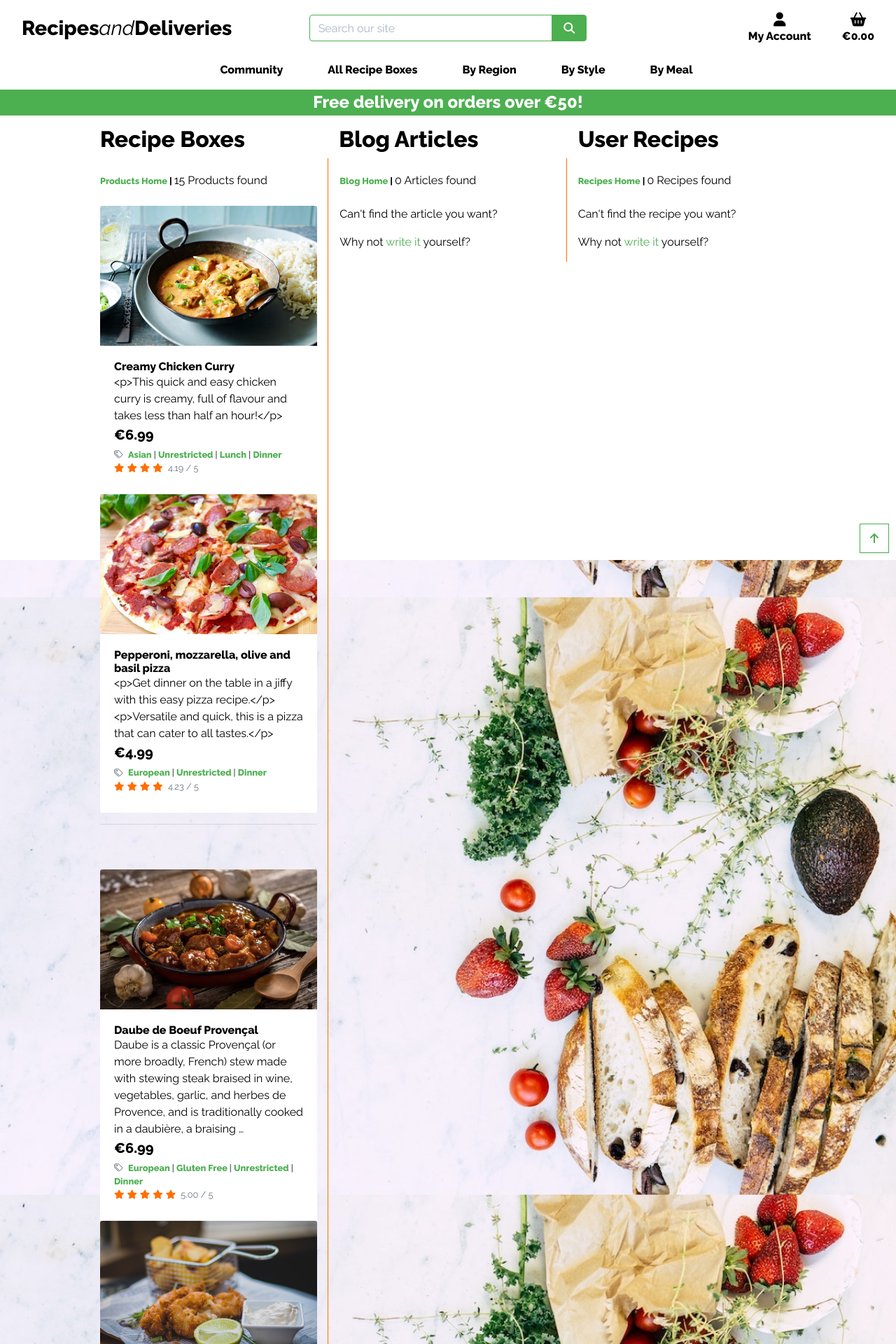
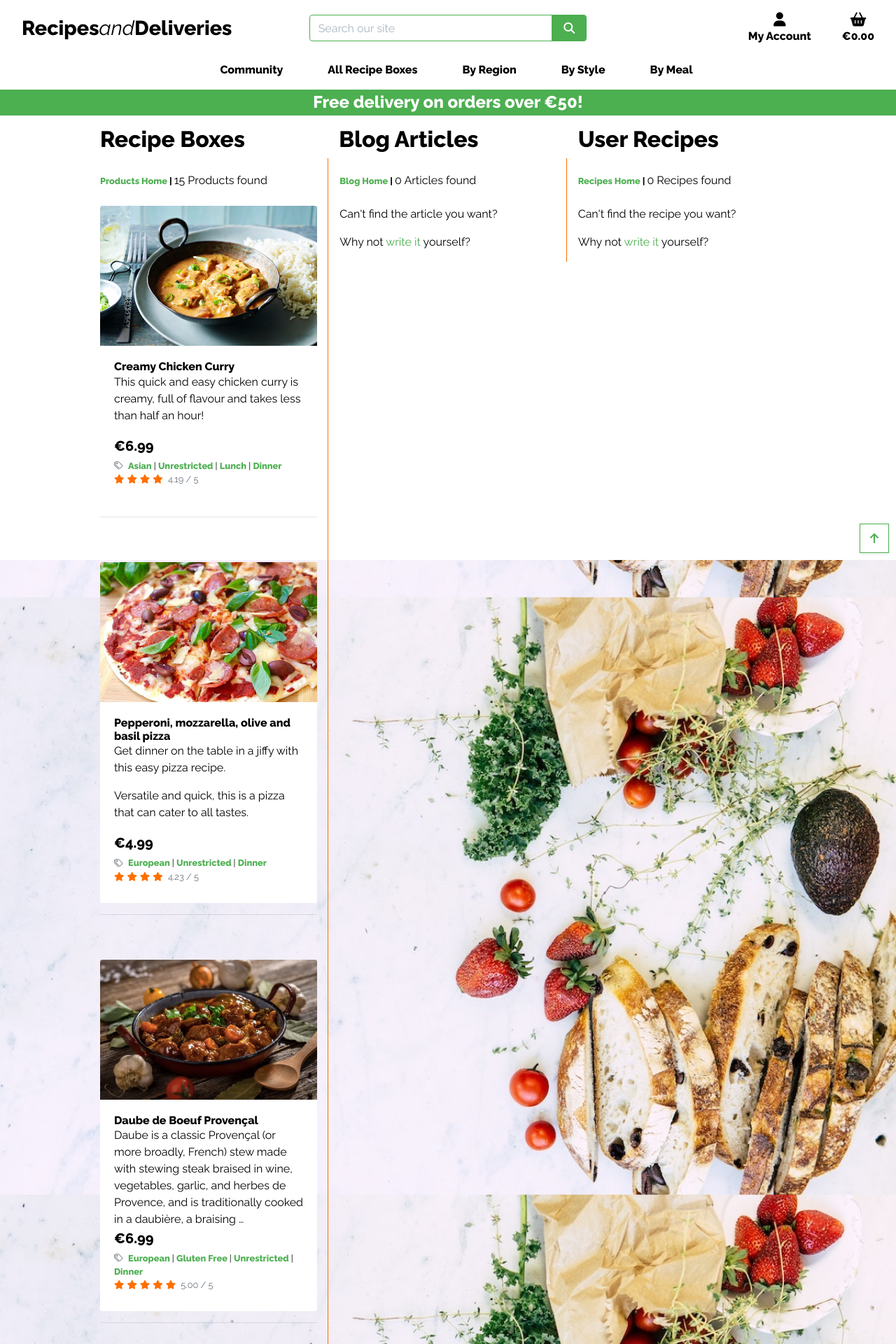
Before and after one commit to Justin-Sawyer/recipes-and-deliveries, a Django app: page /search-result/ in a window 1280 px wide. Shown: the top 1920 px of the page at 70% size. Run offline with Django 3.2, Linux system fonts and the light colour scheme; data comes from the database, SQL or seed files in the repository; data that the repository does not hold is empty; parts of the project's set-up code (start-up, migrations or seed data) failed here and were passed over; some libraries are stand-ins or nearby versions.

Commit message:
add safe to search and tweak styling

```diff
--- a/blog/static/blog/css/blog.css
+++ b/blog/static/blog/css/blog.css
@@ -5,3 +5,7 @@
 #post-form input::placeholder {
     color: #aab7c4;
 }
+
+.card-body {
+    flex: none !important;
+}
--- a/blog/templates/blog/blog-articles.html
+++ b/blog/templates/blog/blog-articles.html
@@ -1,6 +1,10 @@
 {% extends "base.html" %}
 {% load static %}
 {% load pagination_tags %}
+
+{% block extra_css %}
+    <link rel="stylesheet" href="{% static 'blog/css/blog.css' %}">
+{% endblock %}
 
 {% block extra_title %}
 | Blog Articles
--- a/home/templates/home/search_result.html
+++ b/home/templates/home/search_result.html
@@ -70,7 +70,7 @@
                                                 <div class="col">
                                                     <!-- Tagline -->
                                                     <p class="mb-0 text-left text-black tagline">
-                                                        {{ product.description|truncatechars:200 }}
+                                                        {{ product.description|truncatechars:200|safe }}
                                                     </p>
                                                     <p class="lead mb-0 text-left font-weight-bold">€{{ product.price }}</p>
                                                     {% if product.category %}
@@ -106,11 +106,9 @@
                                         </div>
                                     </div>
                                 </div>
-                                {% if forloop.counter|divisibleby:2 %}
-                                    <div class="col-12 d-none d-sm-none d-md-none d-lg-block mb-5">
-                                        <hr>
-                                    </div>
-                                {% endif %}
+                                <div class="col-12 mb-5">
+                                    <hr>
+                                </div>
                             {% endfor %}
                         {% else %}
                         <div class="col-12">
@@ -253,11 +251,9 @@
                                             </div>
                                         </div>
                                     </div>
-                                    {% if forloop.counter|divisibleby:2 %}
-                                        <div class="col-12 d-none d-sm-none d-md-none d-lg-block mb-5">
-                                            <hr>
-                                        </div>
-                                    {% endif %}
+                                </div>
+                                <div class="col-12 mb-5">
+                                    <hr>
                                 </div>
                             {% endfor %}
                         {% else %}
@@ -396,11 +392,9 @@
                                             </div>
                                         </div>
                                     </div>
-                                    {% if forloop.counter|divisibleby:2 %}
-                                        <div class="col-12 d-none d-sm-none d-md-none d-lg-block mb-5">
-                                            <hr>
-                                        </div>
-                                    {% endif %}
+                                </div>
+                                <div class="col-12 mb-5">
+                                    <hr>
                                 </div>
                             {% endfor %}
                         {% else %}
--- a/recipes/static/recipes/css/recipes.css
+++ b/recipes/static/recipes/css/recipes.css
@@ -5,3 +5,7 @@
 #main_form input::placeholder {
     color: #aab7c4;
 }
+
+.card-body {
+    flex: none !important;
+}
--- a/recipes/templates/recipes/all_recipes.html
+++ b/recipes/templates/recipes/all_recipes.html
@@ -1,6 +1,10 @@
 {% extends "base.html" %}
 {% load static %}
 {% load pagination_tags %}
+
+{% block extra_css %}
+    <link rel="stylesheet" href="{% static 'recipes/css/recipes.css' %}">
+{% endblock %}
 
 {% block extra_title %}
 | Recipes
```
Also changed, not shown: README.md.
